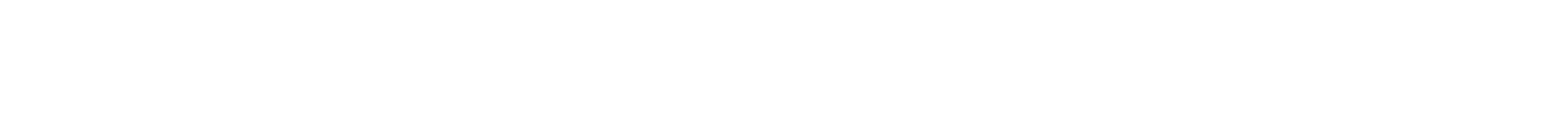
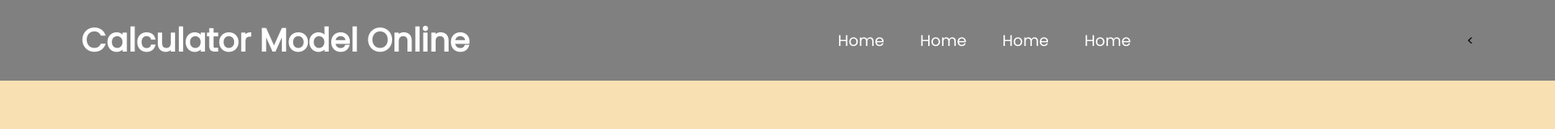
Before and after one commit to abc9207144/CalculatorModel, a plain HTML site: page Untitled-1.html in a window 1280 px wide. Shown: the whole page at 81% size, 1920 px wide, since content can reach past the window. Drawn offline with Linux system fonts and the light colour scheme.

Commit message:
the header html and css

```diff
--- a/Untitled-1.html
+++ b/Untitled-1.html
@@ -8,6 +8,14 @@
 <link rel ="stylesheet" href="style.css">
 </head>
 <body>
-
+    <div class="header">
+        <h2 class="logo">Calculator Model Online</h2>
+    <nav class="navigation">
+        <a href="#">Home</a>
+        <a href="#">Home</a>
+        <a href="#">Home</a>
+        <a href="#">Home</a>
+    </nav>
+<
 </body>
 </html>
--- a/style.css
+++ b/style.css
@@ -0,0 +1,68 @@
+@import url('https://fonts.googleapis.com/css2?family=Poppins');
+
+* {
+    margin :0;
+    padding: 0;
+    box-sizing: border-box;
+    font-family: 'Poppins', sans-serif;
+}
+
+body{
+    width:1920px;
+    background-color: #f8e0b3;
+    height:1080px;
+    min-height: 100vh;
+    /*background: url('background.jpg') no-repeat;
+    background-size: cover;
+    */
+    background-position: center;
+}
+.header{
+
+    top: 0;
+    left: 0;
+    width: 100%;
+    padding: 20px 100px;
+    background: gray;
+    display: flex;
+
+    justify-content: space-between;
+    align-items: center;
+    z-index: 99;
+}
+/*justify-content: space-between; push to right keep follow to left
+*/
+.logo {
+   font-size: 2.5em;
+   color: #fff;
+   user-select: none;
+}
+
+.header .navigation a{
+    position: relative;
+    font-size: 1.2em;
+    color: #fff;
+    text-decoration: none;
+
+    font-weight: 500;
+    margin-left: 40px;
+
+}
+.header .navigation a:hover::after {
+    transform-origin: left;
+    transform: scaleX(1);
+}
+
+.header .navigation a::after {
+    content: '';
+    position: absolute;
+    left: 0;
+    bottom: -8px;
+    width: 100%;
+    height: 3px;
+    background: #fff;
+    border-radius: 5px;
+    transform-origin: right;
+    transform: scaleX(0);
+    transition: transform .5s;
+}
```
